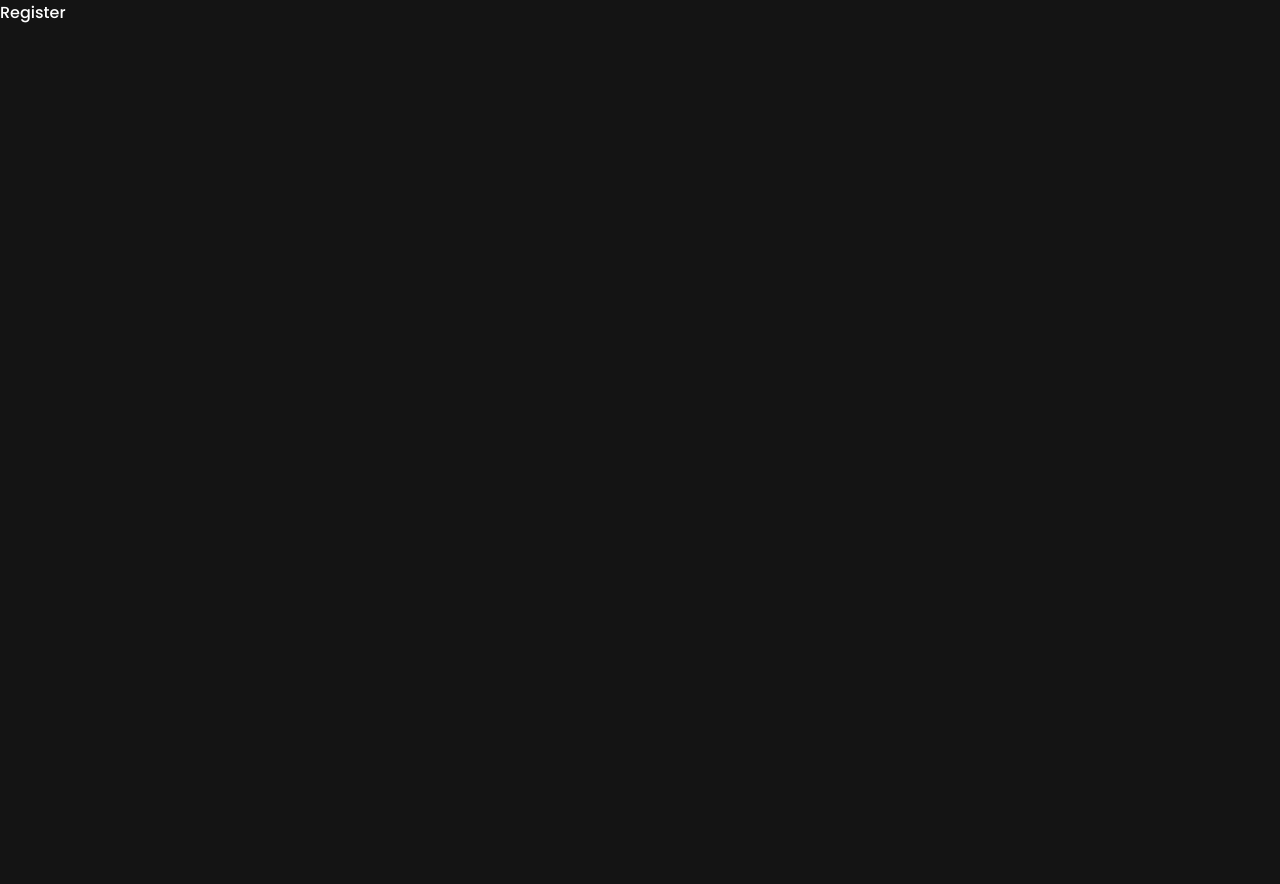
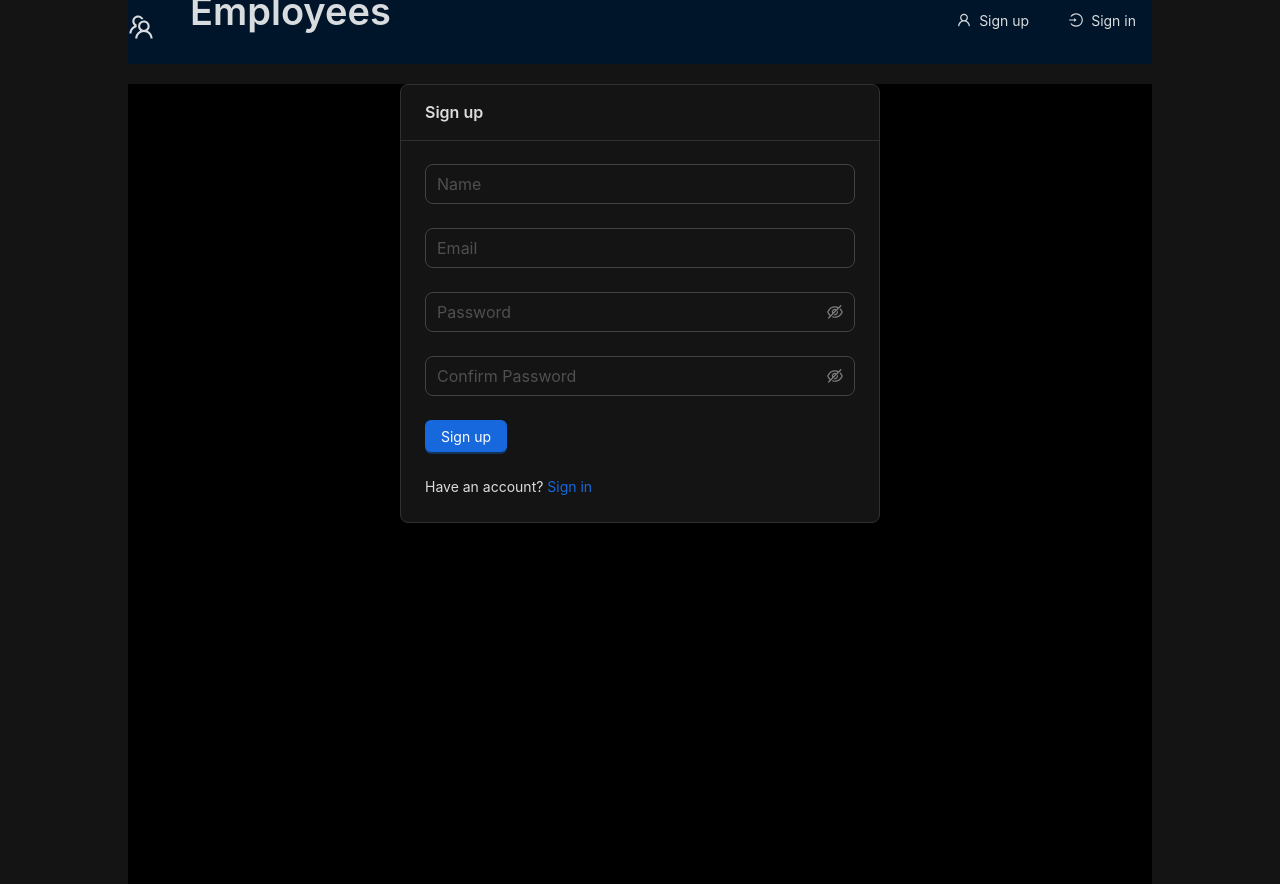
Before and after one commit to nilsmanc/employee-dashboard-frontend, a React (Create React App) app: page /register in a window 1280 px wide. Before the commit the page ends 800 px from the top, so only its background shows below. Built offline with nearby package versions, Linux system fonts and the light colour scheme.

Commit message:
register page

```diff
--- a/src/pages/register/index.tsx
+++ b/src/pages/register/index.tsx
@@ -1,3 +1,35 @@
+import { Card, Form, Row, Space, Typography } from 'antd'
+import { Layout } from '../../components/layout'
+import { CustomInput } from '../../components/custom-input'
+import { PasswordInput } from '../../components/password-input'
+import { CustomButton } from '../../components/custom-button'
+import { Link } from 'react-router-dom'
+import { Paths } from '../../paths'
+
 export const Register = () => {
-  return <div>Register</div>
+  return (
+    <Layout>
+      <Row align="middle" justify="center">
+        <Card title="Sign up" style={{ width: '30rem' }}>
+          <Form onFinish={() => null}>
+            <CustomInput name="name" placeholder="Name" />
+            <CustomInput type="email" name="email" placeholder="Email" />
+            <PasswordInput name="password" placeholder="Password" />
+            <PasswordInput
+              name="confirmPassword"
+              placeholder="Confirm Password"
+            />
+            <CustomButton type="primary" htmlType="submit">
+              Sign up
+            </CustomButton>
+          </Form>
+          <Space direction="vertical" size="large">
+            <Typography.Text>
+              Have an account? <Link to={Paths.login}>Sign in</Link>
+            </Typography.Text>
+          </Space>
+        </Card>
+      </Row>
+    </Layout>
+  )
 }
```
